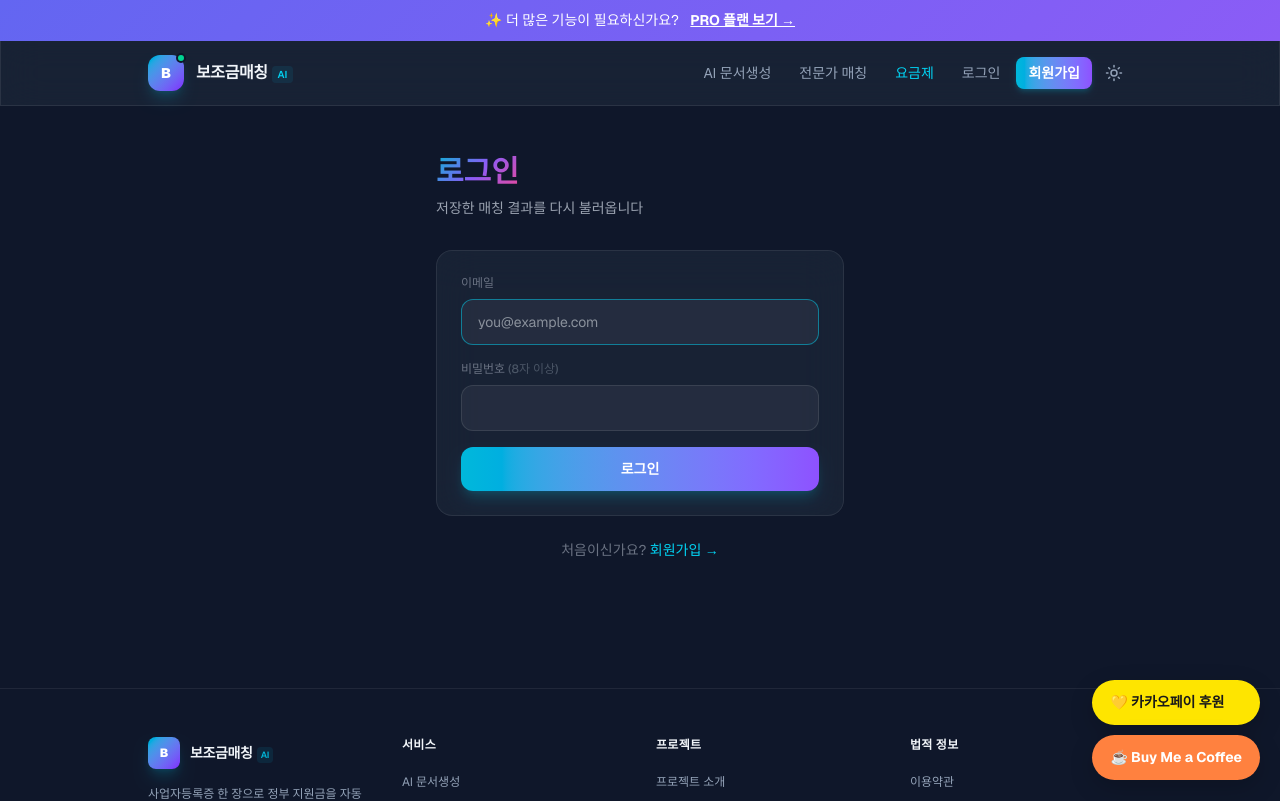
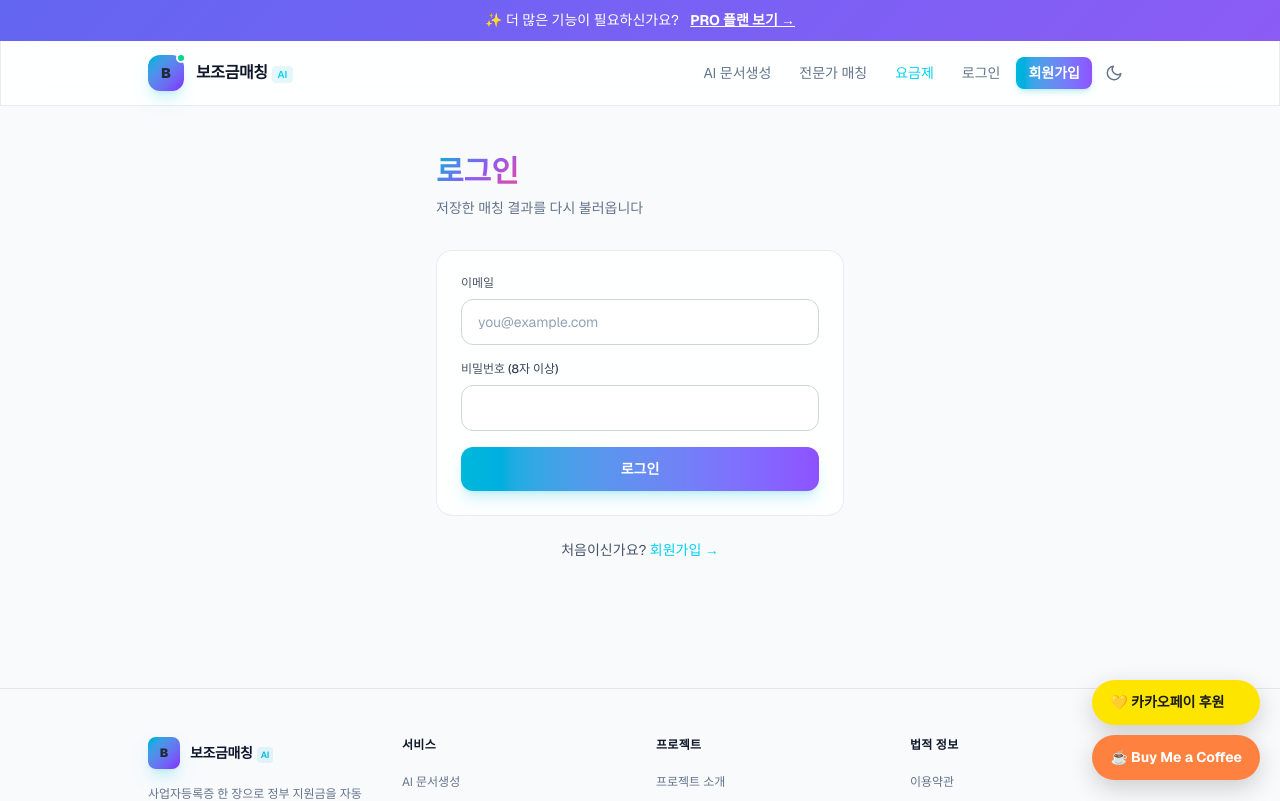
Before and after one commit to funjun2938/subsidy-buddy, a Next.js app in the folder app/: page /login in a window 1280 px wide. Shown: the top 801 px of the page. Built offline with nearby package versions, Linux system fonts and the light colour scheme; no server answers.

Commit message:
feat: 앱 기본 테마 light

```diff
--- a/app/components/ThemeProvider.tsx
+++ b/app/components/ThemeProvider.tsx
@@ -6,9 +6,10 @@ export function ThemeProvider({ children }: { children: React.ReactNode }) {
   return (
     <NextThemesProvider
       attribute="class"
-      defaultTheme="dark"
+      defaultTheme="light"
       themes={["dark", "light"]}
-      disableTransitionOnChange={false}
+      enableSystem={false}
+      disableTransitionOnChange
     >
       {children}
     </NextThemesProvider>
```
